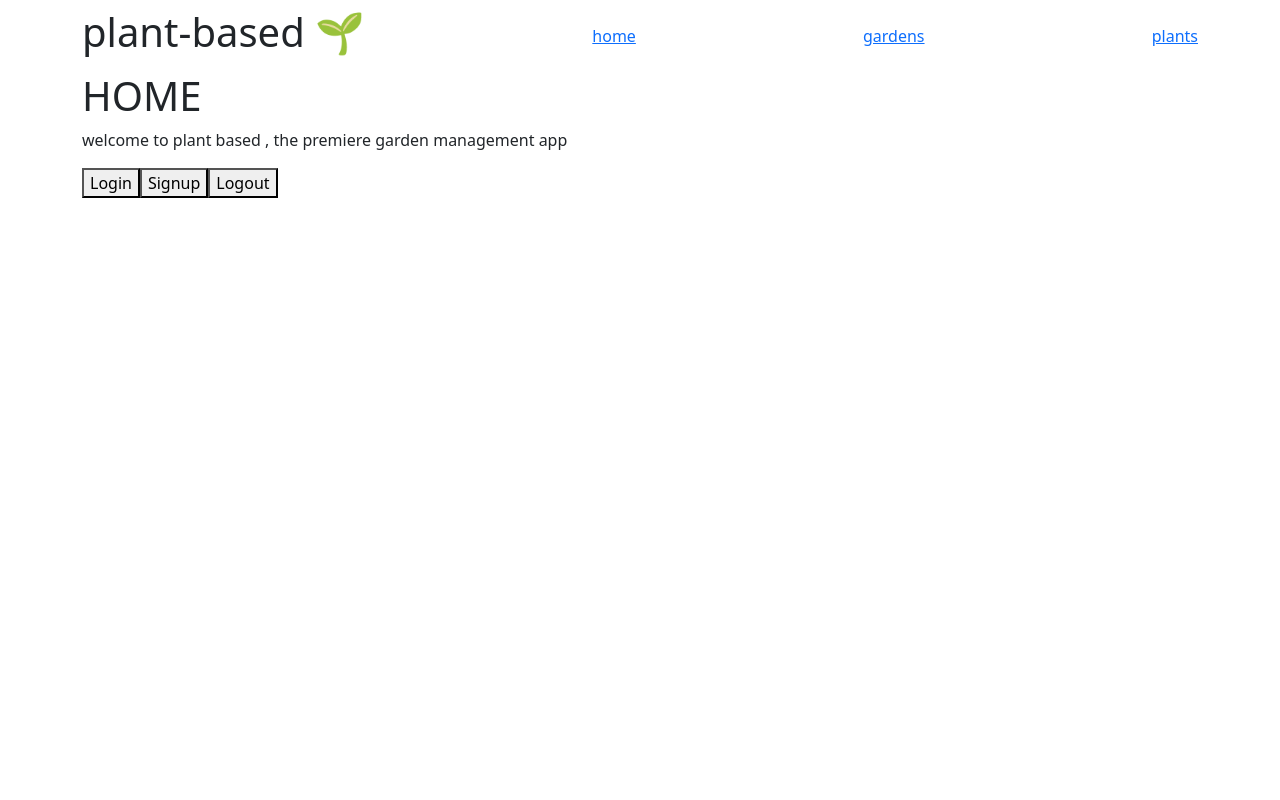
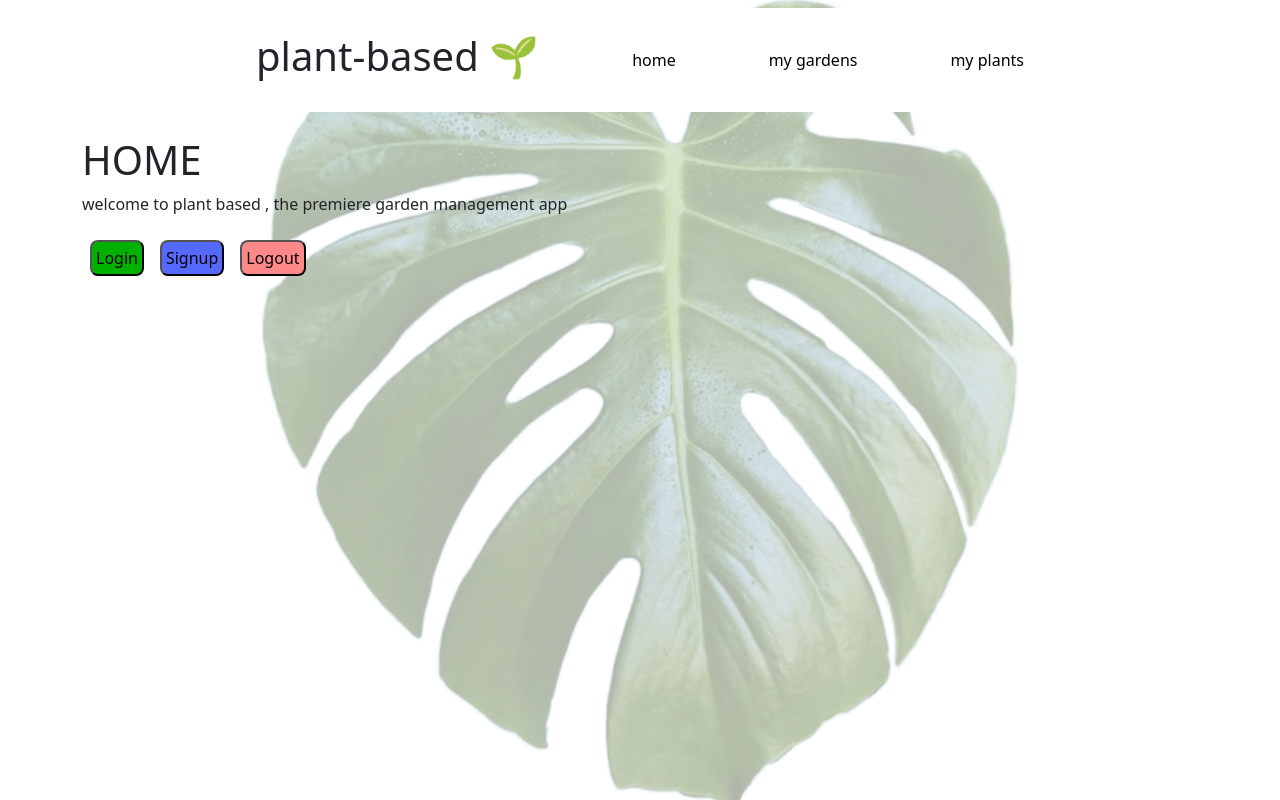
Before and after one commit to Andygurl5566/Plant_Based, a React (Create React App) app in the folder plant_based_frontend/: page / in a window 1280 px wide. Built offline with nearby package versions, Linux system fonts and the light colour scheme.

Commit message:
css updates

```diff
--- a/plant_based_frontend/src/App.css
+++ b/plant_based_frontend/src/App.css
@@ -28,11 +28,88 @@
   color: #61dafb;
 }
 
-@keyframes App-logo-spin {
-  from {
-    transform: rotate(0deg);
-  }
-  to {
-    transform: rotate(360deg);
-  }
+body{
+  background-image: url("./images/monstera_background_v2.png");
+  background-repeat: no-repeat;
+  background-attachment: fixed;
+  background-position: center center;
+  background-size: 60%;
 }
+
+#nav_bar {
+  position: sticky;
+  top: 2rem;
+  z-index: +1;
+  margin: auto;
+  margin-bottom: 1rem;
+  background-color: white;
+  box-sizing: content-box;
+  width: 60%;
+  border: solid rgb(255, 255, 255) 0.5rem;
+  padding: 1rem;
+  border-radius: 1.5rem;
+
+}
+
+.nav_bar_buttons {
+  text-decoration: none;
+  color: black;
+  transition-duration: 300ms;
+}
+
+.nav_bar_buttons:hover {
+  transform: scale(1.1);
+  color: rgb(0, 191, 0);
+}
+
+#login_btn{
+  transition-duration: 300ms;
+  text-decoration: none;
+  background-color: rgb(0, 177, 0);
+  padding: .25rem;
+  margin: .5rem;
+  border-radius: .5rem;
+}
+
+#login_btn:hover {
+  text-decoration: none;
+  transform: scale(1.1);
+  color: rgb(0, 191, 0);
+  background-color: rgb(45, 254, 45);
+}
+#signup_btn{
+  transition-duration: 300ms;
+  text-decoration: none;
+  background-color: rgb(86, 105, 255);
+  padding: .25rem;
+  margin: .5rem;
+  border-radius: .5rem;
+
+}
+
+#signup_btn:hover {
+  text-decoration: none;
+  transform: scale(1.1);
+  color: rgb(0, 191, 0);
+  background-color: rgb(136, 150, 255);
+}
+
+#logout_btn{
+  transition-duration: 300ms;
+  text-decoration: none;
+  background-color: rgb(255, 136, 136);
+  padding: .25rem;
+  margin: .5rem;
+  border-radius: .5rem;
+}
+
+#logout_btn:hover {
+  text-decoration: none;
+  transform: scale(1.1);
+  color: rgb(0, 191, 0);
+  background-color: rgb(255, 0, 0);
+}
+
+.card-body{
+  border-radius: 1.5rem;
+}
--- a/plant_based_frontend/src/App.js
+++ b/plant_based_frontend/src/App.js
@@ -23,13 +23,13 @@ function App() {
 
 
   return (
-    <>
+    <div id="body">
       <Navbar>
-          <Container>
+          <Container id="nav_bar">
             <h1> plant-based 🌱 </h1>
-            <Link to="/"> home </Link>
-            <Link to="/gardens"> gardens </Link>
-            <Link to="/plants"> plants </Link>
+            <Link class="nav_bar_buttons" to="/"> home </Link>
+            <Link class="nav_bar_buttons" to="/gardens"> my gardens </Link>
+            <Link class="nav_bar_buttons" to="/plants"> my plants </Link>
 
           </Container>
       </Navbar>
@@ -55,7 +55,7 @@ function App() {
         </Routes>
       </Container>
 
-    </>
+    </div>
   );
 }
 
--- a/plant_based_frontend/src/Components/Home.js
+++ b/plant_based_frontend/src/Components/Home.js
@@ -24,9 +24,9 @@ function Home ({setCurrentUser}) {
         <h1>HOME</h1>
         <p>welcome to plant based , the premiere garden management app</p>
 
-        <button > <Link class="redirect" to="/login"> Login </Link></button>
-        <button > <Link class="redirect" to="/signup"> Signup </Link></button>
-        <button onClick={handleLogout}> <Link class="redirect" to="/logout"> Logout </Link></button>
+        <button id="login_btn" > <Link class="redirect" to="/login"> Login </Link></button>
+        <button id="signup_btn"> <Link class="redirect" to="/signup"> Signup </Link></button>
+        <button id="logout_btn" onClick={handleLogout}> <Link class="redirect" to="/logout"> Logout </Link></button>
 
         </>
 
```
Also changed, not shown: plant_based_frontend/src/images/monstera_background_v1.png (added), plant_based_frontend/src/images/monstera_background_v2.png (added).
